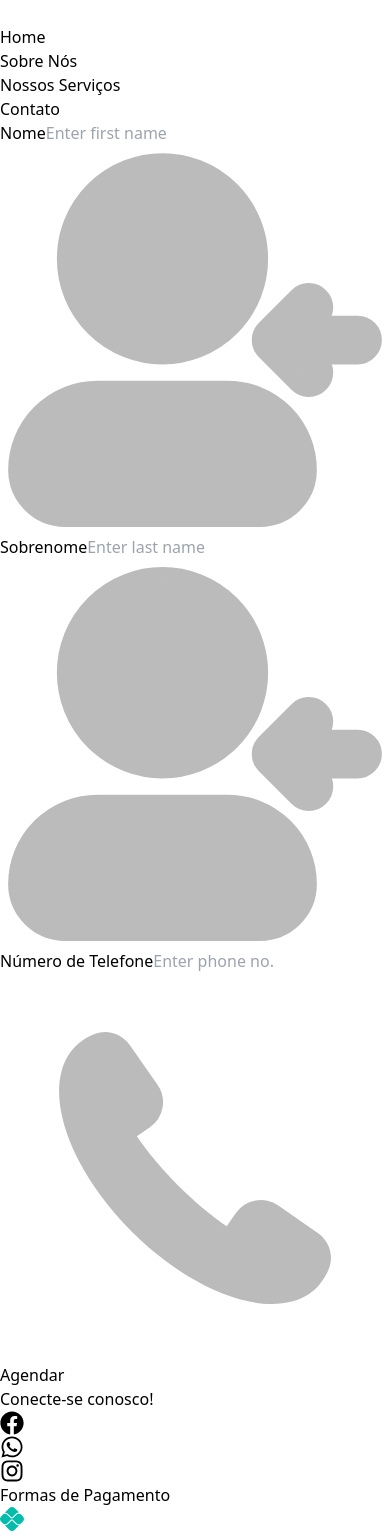
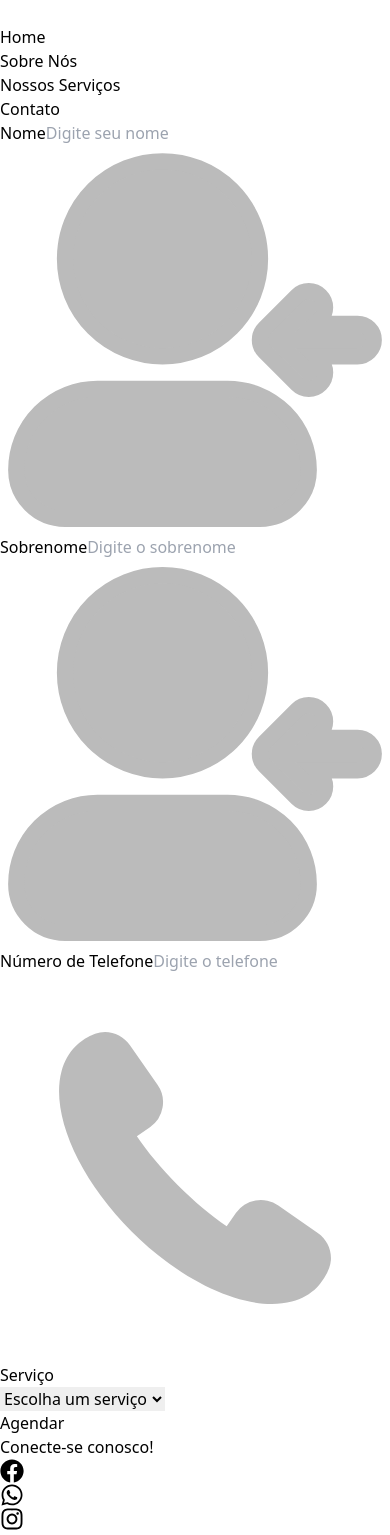
Before and after one commit to davikomura/Salao-Mary-Beauty-Hair, a React (Vite) app: page /Agendamento in a window 390 px wide. Shown: the part 1280-2815 px from the top of the page. Built offline with nearby package versions, Linux system fonts and the light colour scheme.

Commit message:
Pequenas Atualizações

```diff
--- /dev/null
+++ b/data.json
@@ -0,0 +1,38 @@
+{
+    "servicos": [
+        {
+            "nome": "Hair Cut",
+            "imagem": "img/servicos/hair-cut.jpg",
+            "descricao": "Nossos cortes de cabelo são adaptados ao estilo e às preferências individuais de cada cliente. Desde cortes clássicos a estilos modernos e ousados, nossos profissionais estão prontos para transformar seu visual, realçando suas melhores características e proporcionando um look renovado e elegante."
+        },
+        {
+            "nome": "Unhas",
+            "imagem": "img/servicos/nails.jpg",
+            "descricao": "Oferecemos serviços completos de manicure e pedicure, que incluem desde o corte e modelagem das unhas até a aplicação de esmaltes de alta qualidade. Nossos tratamentos também incluem cuidados com a cutícula, esfoliação e hidratação, garantindo mãos e pés bonitos e bem cuidados."
+        },
+        {
+            "nome": "Hair Color",
+            "imagem": "img/servicos/hair-color.jpg",
+            "descricao": "Nossa coloração de cabelo utiliza produtos de alta qualidade para garantir cores vibrantes e duradouras. Oferecemos uma ampla gama de opções, desde colorações completas até mechas e balayage, sempre priorizando a saúde dos seus fios e a obtenção de um resultado natural e deslumbrante."
+        },
+        {
+            "nome": "Sobrancelhas",
+            "imagem": "img/servicos/sobrancelha.jpg",
+            "descricao": "Nossos serviços de design de sobrancelhas são personalizados para realçar a beleza natural do seu rosto. Utilizamos técnicas precisas de modelagem, alinhamento e tintura para criar sobrancelhas perfeitamente definidas e harmoniosas." },
+        {
+            "nome": "Tratamento Capilar",
+            "imagem": "img/servicos/tratamento-capilar.jpg",
+            "descricao": "Oferecemos uma variedade de tratamentos capilares para restaurar e manter a saúde dos seus cabelos. Desde hidratação profunda até reparação de danos e tratamentos específicos para couro cabeludo, nossos profissionais recomendam as melhores opções para suas necessidades individuais."
+        },
+        {
+            "nome": "Alisamentos",
+            "imagem": "img/servicos/alisamento.jpg",
+            "descricao": "Nossos alisamentos capilares utilizam técnicas avançadas para deixar seus cabelos lisos, brilhantes e fáceis de manejar. Oferecemos desde escovas progressivas como Selagem, Botox, Plastica dos fios e até alisamentos definitivos, sempre priorizando a integridade dos fios e o resultado natural."
+        },
+        {
+            "nome": "Penteados",
+            "imagem": "img/servicos/penteados.jpg",
+            "descricao": "Seja para uma ocasião especial ou para o dia a dia, nossos serviços de penteado proporcionam looks elegantes e sofisticados. Desde penteados clássicos até estilos modernos e despojados, nossos profissionais criam penteados que complementam seu estilo pessoal e realçam sua beleza natural."
+        }
+    ]
+}
--- a/package.json
+++ b/package.json
@@ -5,16 +5,19 @@
   "type": "module",
   "scripts": {
     "dev": "vite",
+    "backend": "json-server --watch data.json --port 5000",
     "build": "vite build",
     "lint": "eslint . --ext js,jsx --report-unused-disable-directives --max-warnings 0",
     "preview": "vite preview"
   },
   "dependencies": {
+    "json-server": "^1.0.0-beta.0",
     "react": "^18.2.0",
     "react-dom": "^18.2.0",
     "react-icons": "^5.1.0",
     "react-modal": "^3.16.1",
-    "react-router-dom": "^6.23.0"
+    "react-router-dom": "^6.23.0",
+    "twilio": "^5.0.4"
   },
   "devDependencies": {
     "@types/react": "^18.2.66",
--- a/src/Pages/Agendamento/Agenda.jsx
+++ b/src/Pages/Agendamento/Agenda.jsx
@@ -1,85 +1,114 @@
-import React from 'react'
+import React, { useState } from 'react';
+import servicosData from "/data.json";
 
 export const Agenda = () => {
+  const [formData, setFormData] = useState({
+    nome: '',
+    sobrenome: '',
+    telefone: '',
+    servico: '',
+  });
+
+  const handleChange = (e) => {
+    const { name, value } = e.target;
+    setFormData({
+      ...formData,
+      [name]: value,
+    });
+  };
+
+  const handleSubmit = () => {
+    const { nome, sobrenome, telefone, servico } = formData;
+    const whatsappMessage = `Olá, gostaria de agendar um serviço.
+    Nome: ${nome}
+    Sobrenome: ${sobrenome}
+    Telefone: ${telefone}
+    Serviço: ${servico}`;
+
+    const whatsappLink = `https://api.whatsapp.com/send?phone=5598984623751&text=${encodeURIComponent(whatsappMessage)}`;
+    window.open(whatsappLink, '_blank');
+  };
+
   return (
     <div className="bg-black flex">
-      <form className="font-[sans-serif] text-[#333] max-w-4xl mx-auto px-6 my-6 mt-36">
+      <form className="font-[sans-serif] text-[#333] max-w-4xl mx-auto px-6 my-6 mt-36" onSubmit={(e) => e.preventDefault()}>
         <div className="grid sm:grid-cols-2 gap-10">
           <div className="relative flex items-center">
             <label className="text-[13px] text-white absolute top-[-10px] left-0 font-semibold">Nome</label>
-            <input type="text" placeholder="Enter first name"
-              className="px-2 pt-5 pb-2 bg-black w-full text-sm border-b-2 border-gray-100 focus:border-[#333] outline-none" />
-            <svg xmlns="http://www.w3.org/2000/svg" fill="#bbb" stroke="#bbb" className="w-[18px] h-[18px] absolute right-4"
-              viewBox="0 0 24 24">
-              <circle cx="10" cy="7" r="6" data-original="#000000"></circle>
+            <input
+              type="text"
+              name="nome"
+              placeholder="Digite seu nome"
+              value={formData.nome}
+              onChange={handleChange}
+              className="px-2 pt-5 pb-2 bg-black w-full text-sm border-b-2 border-gray-100 focus:border-[#333] outline-none text-gray-400"
+            />
+            <svg xmlns="http://www.w3.org/2000/svg" fill="#bbb" stroke="#bbb" className="w-[18px] h-[18px] absolute right-4" viewBox="0 0 24 24">
+              <circle cx="10" cy="7" r="6"></circle>
               <path
                 d="M14 15H6a5 5 0 0 0-5 5 3 3 0 0 0 3 3h12a3 3 0 0 0 3-3 5 5 0 0 0-5-5zm8-4h-2.59l.3-.29a1 1 0 0 0-1.42-1.42l-2 2a1 1 0 0 0 0 1.42l2 2a1 1 0 0 0 1.42 0 1 1 0 0 0 0-1.42l-.3-.29H22a1 1 0 0 0 0-2z"
-                data-original="#000000"></path>
+              ></path>
             </svg>
           </div>
           <div className="relative flex items-center">
             <label className="text-[13px] text-white absolute top-[-10px] left-0 font-semibold">Sobrenome</label>
-            <input type="text" placeholder="Enter last name"
-              className="px-2 pt-5 pb-2 bg-black w-full text-sm border-b-2 border-gray-100 focus:border-[#333] outline-none" />
-            <svg xmlns="http://www.w3.org/2000/svg" fill="#bbb" stroke="#bbb" className="w-[18px] h-[18px] absolute right-4"
-              viewBox="0 0 24 24">
-              <circle cx="10" cy="7" r="6" data-original="#000000"></circle>
+            <input
+              type="text"
+              name="sobrenome"
+              placeholder="Digite o sobrenome"
+              value={formData.sobrenome}
+              onChange={handleChange}
+              className="px-2 pt-5 pb-2 bg-black w-full text-sm border-b-2 border-gray-100 focus:border-[#333] outline-none text-gray-400"
+            />
+            <svg xmlns="http://www.w3.org/2000/svg" fill="#bbb" stroke="#bbb" className="w-[18px] h-[18px] absolute right-4" viewBox="0 0 24 24">
+              <circle cx="10" cy="7" r="6"></circle>
               <path
                 d="M14 15H6a5 5 0 0 0-5 5 3 3 0 0 0 3 3h12a3 3 0 0 0 3-3 5 5 0 0 0-5-5zm8-4h-2.59l.3-.29a1 1 0 0 0-1.42-1.42l-2 2a1 1 0 0 0 0 1.42l2 2a1 1 0 0 0 1.42 0 1 1 0 0 0 0-1.42l-.3-.29H22a1 1 0 0 0 0-2z"
-                data-original="#000000"></path>
+              ></path>
             </svg>
           </div>
           <div className="relative flex items-center">
             <label className="text-[13px] text-white absolute top-[-10px] left-0 font-semibold">Número de Telefone</label>
-            <input type="number" placeholder="Enter phone no."
-              className="px-2 pt-5 pb-2 bg-black w-full text-sm border-b-2 border-gray-100 focus:border-[#333] outline-none" />
+            <input
+              type="number"
+              name="telefone"
+              placeholder="Digite o telefone"
+              value={formData.telefone}
+              onChange={handleChange}
+              className="px-2 pt-5 pb-2 bg-black w-full text-sm border-b-2 border-gray-100 focus:border-[#333] outline-none text-gray-400"
+            />
             <svg fill="#bbb" className="w-[18px] h-[18px] absolute right-4" viewBox="0 0 64 64">
               <path
                 d="m52.148 42.678-6.479-4.527a5 5 0 0 0-6.963 1.238l-1.504 2.156c-2.52-1.69-5.333-4.05-8.014-6.732-2.68-2.68-5.04-5.493-6.73-8.013l2.154-1.504a4.96 4.96 0 0 0 2.064-3.225 4.98 4.98 0 0 0-.826-3.739l-4.525-6.478C20.378 10.5 18.85 9.69 17.24 9.69a4.69 4.69 0 0 0-1.628.291 8.97 8.97 0 0 0-1.685.828l-.895.63a6.782 6.782 0 0 0-.63.563c-1.092 1.09-1.866 2.472-2.303 4.104-1.865 6.99 2.754 17.561 11.495 26.301 7.34 7.34 16.157 11.9 23.011 11.9 1.175 0 2.281-.136 3.29-.406 1.633-.436 3.014-1.21 4.105-2.302.199-.199.388-.407.591-.67l.63-.899a9.007 9.007 0 0 0 .798-1.64c.763-2.06-.007-4.41-1.871-5.713z"
-                data-original="#000000"></path>
+              ></path>
             </svg>
           </div>
-          {/* <div className="relative flex items-center">
-            <label className="text-[13px] absolute top-[-10px] left-0 font-semibold">Serviço</label>
-            <input type="text" placeholder="Selecione um Serviço"
-              className="px-2 pt-5 pb-2 bg-white w-full text-sm border-b-2 border-gray-100 focus:border-[#333] outline-none" />
-          </div> */}
-          {/* <div className="relative flex items-center sm:col-span-2">
-            <label className="text-[13px] text-white absolute top-[-10px] left-0 font-semibold">Email</label>
-            <input type="email" placeholder="Enter email"
-              className="px-2 pt-5 pb-2 bg-black w-full text-sm border-b-2 border-gray-100 focus:border-[#333] outline-none" />
-            <svg xmlns="http://www.w3.org/2000/svg" fill="#bbb" stroke="#bbb" className="w-[18px] h-[18px] absolute right-4"
-              viewBox="0 0 682.667 682.667">
-              <defs>
-                <clipPath id="a" clipPathUnits="userSpaceOnUse">
-                  <path d="M0 512h512V0H0Z" data-original="#000000"></path>
-                </clipPath>
-              </defs>
-              <g clip-path="url(#a)" transform="matrix(1.33 0 0 -1.33 0 682.667)">
-                <path fill="none" stroke-miterlimit="10" stroke-width="40"
-                  d="M452 444H60c-22.091 0-40-17.909-40-40v-39.446l212.127-157.782c14.17-10.54 33.576-10.54 47.746 0L492 364.554V404c0 22.091-17.909 40-40 40Z"
-                  data-original="#000000"></path>
-                <path
-                  d="M472 274.9V107.999c0-11.027-8.972-20-20-20H60c-11.028 0-20 8.973-20 20V274.9L0 304.652V107.999c0-33.084 26.916-60 60-60h392c33.084 0 60 26.916 60 60v196.653Z"
-                  data-original="#000000"></path>
-              </g>
-            </svg>
-          </div> */}
-          {/* <div className="relative flex items-center sm:col-span-2">
-            <label className="text-[13px] absolute top-[-10px] left-0 font-semibold">Password</label>
-            <input type="password" autocomplete="new-password" placeholder="Enter password"
-              className="px-2 pt-5 pb-2 bg-white w-full text-sm border-b-2 border-gray-100 focus:border-[#333] outline-none" />
-            <svg xmlns="http://www.w3.org/2000/svg" fill="#bbb" stroke="#bbb"
-              className="w-[18px] h-[18px] absolute right-4 cursor-pointer" viewBox="0 0 128 128">
-              <path
-                d="M64 104C22.127 104 1.367 67.496.504 65.943a4 4 0 0 1 0-3.887C1.367 60.504 22.127 24 64 24s62.633 36.504 63.496 38.057a4 4 0 0 1 0 3.887C126.633 67.496 105.873 104 64 104zM8.707 63.994C13.465 71.205 32.146 96 64 96c31.955 0 50.553-24.775 55.293-31.994C114.535 56.795 95.854 32 64 32 32.045 32 13.447 56.775 8.707 63.994zM64 88c-13.234 0-24-10.766-24-24s10.766-24 24-24 24 10.766 24 24-10.766 24-24 24zm0-40c-8.822 0-16 7.178-16 16s7.178 16 16 16 16-7.178 16-16-7.178-16-16-16z"
-                data-original="#000000"></path>
-            </svg>
-          </div> */}
+          <div className="relative flex items-center">
+            <label className="text-[13px] text-white absolute top-[-10px] left-0 font-semibold">Serviço</label>
+            <div className="w-full border-b-2 border-gray-100 focus-within:border-[#333]">
+              <select
+                id="underline_select"
+                name="servico"
+                value={formData.servico}
+                onChange={handleChange}
+                className="px-2 pt-5 pb-2 bg-black w-full text-sm text-gray-400 outline-none"
+              >
+                <option value="">Escolha um serviço</option>
+                {servicosData.servicos.map((servico, index) => (
+                  <option key={index} value={servico.nome}>{servico.nome}</option>
+                ))}
+              </select>
+            </div>
+          </div>
         </div>
-        <button type="button"
-          className="mt-10 px-2 py-2.5 w-full rounded text-sm font-semibold bg-yellow-400 text-black hover:bg-yellow-500">Agendar</button>
+        <button
+          type="button"
+          onClick={handleSubmit}
+          className="mt-10 px-2 py-2.5 w-full rounded text-sm font-semibold bg-yellow-400 text-black hover:bg-yellow-500"
+        >
+          Agendar
+        </button>
       </form>
     </div>
-  )
-}
+  );
+};
--- a/src/components/Common/Footer/Contacts.jsx
+++ b/src/components/Common/Footer/Contacts.jsx
@@ -39,7 +39,7 @@ const Contacts = () => {
                     </div>
                     <div className="text-left text-white ml-8">
                         <h2 className="text-center md:text-left text-lg sm:text-xl md:text-2xl lg:text-3xl text-white mb-4">Email</h2>
-                        <p className="mb-6 text-center md:text-left">info@example.com</p>
+                        <p className="mb-6 text-center md:text-left">maryoliver.mo63@gmail.com</p>
                         <h2 className="text-center md:text-left text-lg sm:text-xl md:text-2xl lg:text-3xl text-white mb-4">Endereço</h2>
                         <p className="text-center md:text-left">R. Fé Em Deus, 610 - Quadra 113 - Jardim São Cristovão, São Luís - MA, 65055-190</p>
                     </div>
--- a/src/components/Common/Header/Navigation.jsx
+++ b/src/components/Common/Header/Navigation.jsx
@@ -15,7 +15,7 @@ const Navigation = () => {
             <div class="max-w-screen-xl flex flex-wrap items-center justify-between mx-auto p-4">
                 <a class="flex items-center space-x-3 rtl:space-x-reverse fontgistely">
                     <Link to="/">
-                        <img src={logos} class="h-8 w-8" alt="MAry Beauty Logo"/>
+                        <img src={logos} class="h-8 w-8" alt="Mary Beauty Logo"/>
                     </Link>
                     {/* <span class="self-center text-2xl font-semibold whitespace-nowrap text-white">Mary Beauty Hair</span> */}
                 </a>
--- a/src/components/Servicos/Servicos.jsx
+++ b/src/components/Servicos/Servicos.jsx
@@ -1,5 +1,5 @@
 import React from "react";
-import servicosData from "../../data/data.json";
+import servicosData from "/data.json";
 import Modal from "../Common/Modal/Modal";
 
 const Servicos = () => {
```
Also changed, not shown: src/data/data.json (deleted, +0 -11 lines), 2 other files (tests, documents, lock files or other folders).
